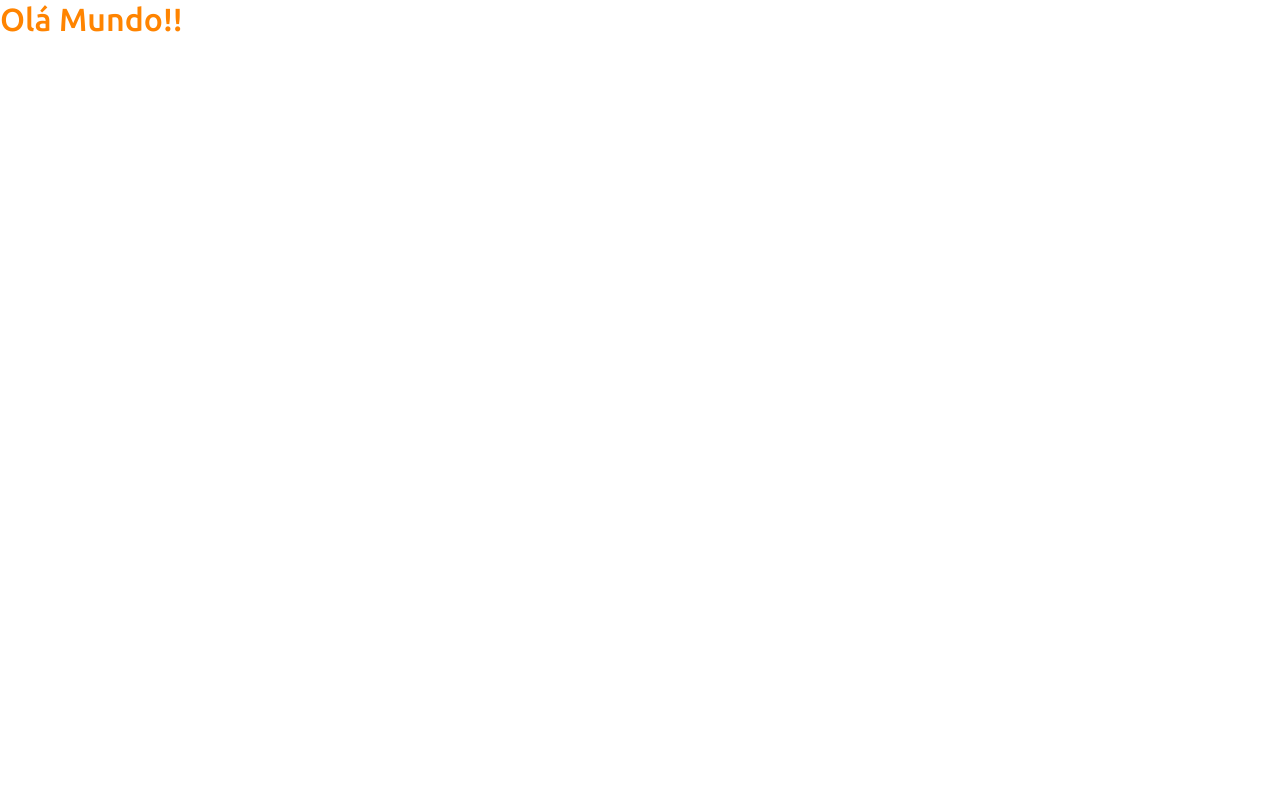
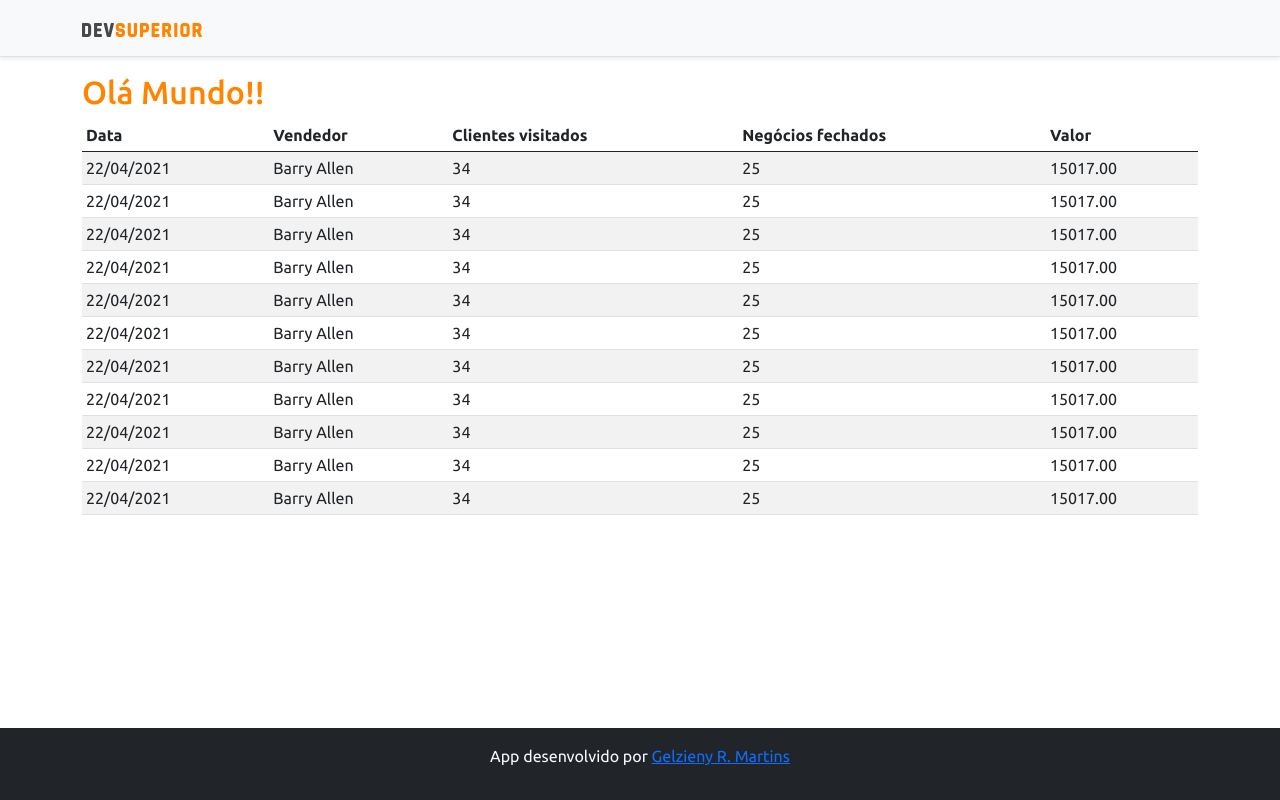
Before and after one commit to Gelzieny/projeto-sds3, a React (Create React App) app in the folder frontend/: page / in a window 1280 px wide. Built offline with nearby package versions, Linux system fonts and the light colour scheme.

Commit message:
Basic static components

```diff
--- a/frontend/src/App.tsx
+++ b/frontend/src/App.tsx
@@ -1,8 +1,17 @@
-import React from 'react';
+import Navbar from "components/Navbar";
+import Footer from "components/Footer";
+import DataTable from "components/DataTable";
 
 function App() {
   return (
-    <h2 className="text-primary">Olá Mundo!!</h2>
+    <>
+      <Navbar/>
+      <div className="container">
+        <h2 className="text-primary">Olá Mundo!!</h2>
+        <DataTable/>
+      </div>
+      <Footer/>
+    </>
   );
 }
 
--- /dev/null
+++ b/frontend/src/components/DataTable/index.tsx
@@ -0,0 +1,98 @@
+const DataTable = () => {
+  return (
+    <div className="table-responsive">
+        <table className="table table-striped table-sm">
+            <thead>
+                <tr>
+                    <th>Data</th>
+                    <th>Vendedor</th>
+                    <th>Clientes visitados</th>
+                    <th>Negócios fechados</th>
+                    <th>Valor</th>
+                </tr>
+            </thead>
+            <tbody>
+                <tr>
+                    <td>22/04/2021</td>
+                    <td>Barry Allen</td>
+                    <td>34</td>
+                    <td>25</td>
+                    <td>15017.00</td>
+                </tr>
+                <tr>
+                    <td>22/04/2021</td>
+                    <td>Barry Allen</td>
+                    <td>34</td>
+                    <td>25</td>
+                    <td>15017.00</td>
+                </tr>
+                <tr>
+                    <td>22/04/2021</td>
+                    <td>Barry Allen</td>
+                    <td>34</td>
+                    <td>25</td>
+                    <td>15017.00</td>
+                </tr>
+                <tr>
+                    <td>22/04/2021</td>
+                    <td>Barry Allen</td>
+                    <td>34</td>
+                    <td>25</td>
+                    <td>15017.00</td>
+                </tr>
+                <tr>
+                    <td>22/04/2021</td>
+                    <td>Barry Allen</td>
+                    <td>34</td>
+                    <td>25</td>
+                    <td>15017.00</td>
+                </tr>
+                <tr>
+                    <td>22/04/2021</td>
+                    <td>Barry Allen</td>
+                    <td>34</td>
+                    <td>25</td>
+                    <td>15017.00</td>
+                </tr>
+                <tr>
+                    <td>22/04/2021</td>
+                    <td>Barry Allen</td>
+                    <td>34</td>
+                    <td>25</td>
+                    <td>15017.00</td>
+                </tr>
+                <tr>
+                    <td>22/04/2021</td>
+                    <td>Barry Allen</td>
+                    <td>34</td>
+                    <td>25</td>
+                    <td>15017.00</td>
+                </tr>
+                <tr>
+                    <td>22/04/2021</td>
+                    <td>Barry Allen</td>
+                    <td>34</td>
+                    <td>25</td>
+                    <td>15017.00</td>
+                </tr>
+                <tr>
+                    <td>22/04/2021</td>
+                    <td>Barry Allen</td>
+                    <td>34</td>
+                    <td>25</td>
+                    <td>15017.00</td>
+                </tr>
+                <tr>
+                    <td>22/04/2021</td>
+                    <td>Barry Allen</td>
+                    <td>34</td>
+                    <td>25</td>
+                    <td>15017.00</td>
+                </tr>
+            </tbody>
+        </table>
+    </div>
+  );
+}
+
+export default DataTable;
--- /dev/null
+++ b/frontend/src/components/Footer/index.tsx
@@ -0,0 +1,11 @@
+const Footer = () => {
+  return (
+    <footer className="footer mt-auto py-3 bg-dark">
+      <div className="container">
+        <p className="text-light">App desenvolvido por <a href="https://github.com/gelzieny" target="_blank" rel="noreferrer">Gelzieny R. Martins</a></p>
+      </div>
+    </footer>
+  );
+}
+
+export default Footer;
--- /dev/null
+++ b/frontend/src/components/Navbar/index.tsx
@@ -0,0 +1,15 @@
+import ImgDsDark from 'assets/img/ds-dark.svg';
+
+const Navbar = () => {
+  return (
+    <div className="d-flex flex-column flex-md-row align-items-center p-3 px-md-4 mb-3 bg-light border-bottom shadow-sm">
+      <div className="container">
+        <nav className="my-2 my-md-0 mr-md-3">
+          <img src={ImgDsDark} alt="DevSuperior" width="120" />
+        </nav>
+      </div>
+    </div>
+  );
+}
+
+export default Navbar;
```
Also changed, not shown: frontend/src/assets/img/ds-dark.svg (added).
